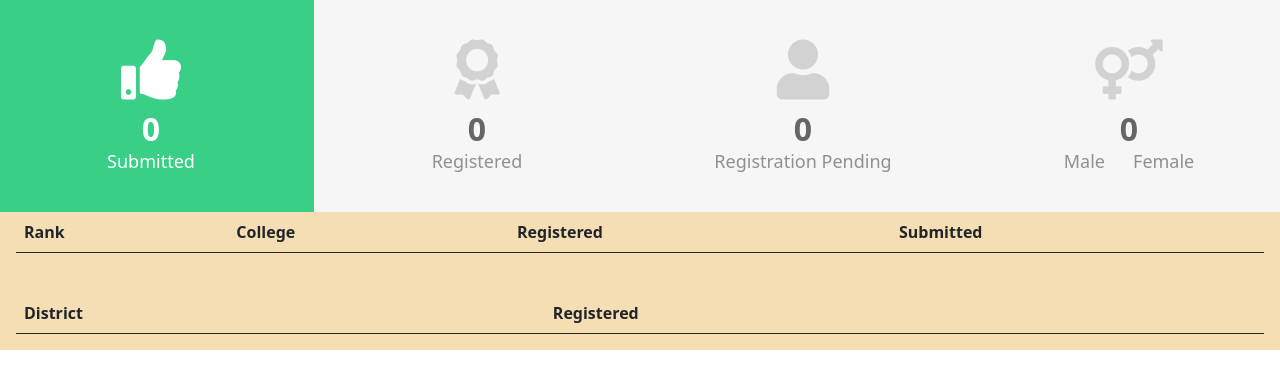
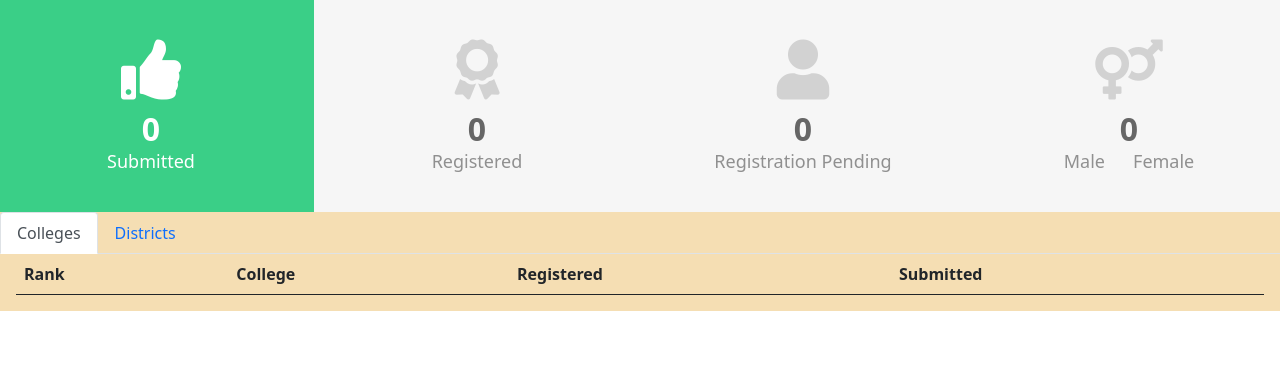
Before and after one commit to tinkerhub/code-a-pookkalam, a plain HTML site: page index.html in a window 1280 px wide. Drawn offline with nearby package versions, Linux system fonts and the light colour scheme; no server answers.

Commit message:
Added tabs

```diff
--- a/index.html
+++ b/index.html
@@ -35,7 +35,16 @@
                 </div>
             </div>
         </div>
-    <div class="table-container" >
+    <ul class="nav nav-tabs" style="background: wheat;" id="myTab" role="tablist">
+            <li class="nav-item" role="presentation">
+              <button class="nav-link active" id="home-tab" data-bs-toggle="tab" data-bs-target="#home" type="button" role="tab" aria-controls="home" aria-selected="true">Colleges</button>
+            </li>
+            <li class="nav-item" role="presentation">
+              <button class="nav-link" id="profile-tab" data-bs-toggle="tab" data-bs-target="#profile" type="button" role="tab" aria-controls="profile" aria-selected="false">Districts</button>
+            </li>
+    </ul>
+    <div class="tab-content" id="myTabContent">
+            <div class="tab-pane fade show active table-container" id="home" role="tabpanel" aria-labelledby="home-tab">
                 <table class="table table-hover">
                     <thead>
                         <tr>
@@ -48,7 +57,8 @@
                     <tbody id="tableBodyCollege">
                     </tbody>
                 </table>
-        <br>
+            </div>
+            <div class="tab-pane fade table-container" id="profile" role="tabpanel" aria-labelledby="profile-tab">
                 <table class="table table-hover">
                     <thead>
                         <tr>
@@ -60,6 +70,7 @@
                     </tbody>
                 </table>
             </div>
+    </div>
     <script src="https://cdn.jsdelivr.net/npm/bootstrap@5.1.0/dist/js/bootstrap.bundle.min.js" integrity="sha384-U1DAWAznBHeqEIlVSCgzq+c9gqGAJn5c/t99JyeKa9xxaYpSvHU5awsuZVVFIhvj" crossorigin="anonymous"></script>
 </body>
 </html>
```
Lines whose indentation alone changed are shown as unchanged.
